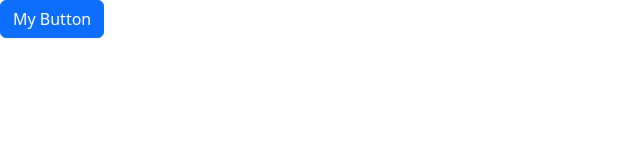
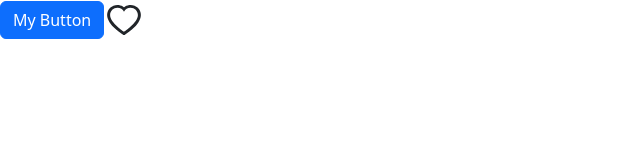
Before and after one commit to Abdullokh-dev/React, a React (Vite) app: page / in a window 1280 px wide. Shown: the top 160 px of the page, without its empty margins (0-640 px from the left). Built offline with nearby package versions, Linux system fonts and the light colour scheme.

Commit message:
Build reusable Like component

```diff
--- a/package.json
+++ b/package.json
@@ -12,7 +12,8 @@
   "dependencies": {
     "bootstrap": "^5.3.2",
     "react": "^18.2.0",
-    "react-dom": "^18.2.0"
+    "react-dom": "^18.2.0",
+    "react-icons": "^5.0.1"
   },
   "devDependencies": {
     "@types/react": "^18.2.55",
--- a/src/App.tsx
+++ b/src/App.tsx
@@ -1,6 +1,7 @@
 import Button from "./components/Button";
 import Alert from "./components/Alert";
 import {useState} from "react";
+import Like from "./components/Like";
 
 function App() {
   const [alertVisible, setAlertVisibility] = useState(false);
@@ -10,6 +11,8 @@ function App() {
     <>
       {alertVisible && <Alert onClose={() => setAlertVisibility(false)}>My alert</Alert>}
       <Button onClick={() => setAlertVisibility(true)}>My Button</Button>
+
+      <Like onClick={() => console.log('clicked')} />
     </>
   )
 }
--- /dev/null
+++ b/src/components/Like.tsx
@@ -0,0 +1,20 @@
+import { AiFillHeart, AiOutlineHeart } from "react-icons/ai";
+import {useState} from "react";
+
+interface Props {
+  onClick: () => void;
+}
+
+function Like({onClick}: Props) {
+  const [status, setStatus] = useState(false);
+
+  function toggleStatus() {
+    setStatus(!status);
+    onClick();
+  }
+
+  if (status) return(<AiFillHeart color="ff6b81" size={40} onClick={toggleStatus}/>)
+  return <AiOutlineHeart size={40} onClick={toggleStatus}/>
+}
+
+export default Like;
```
Also changed, not shown: 1 other file (tests, documents, lock files or other folders).
